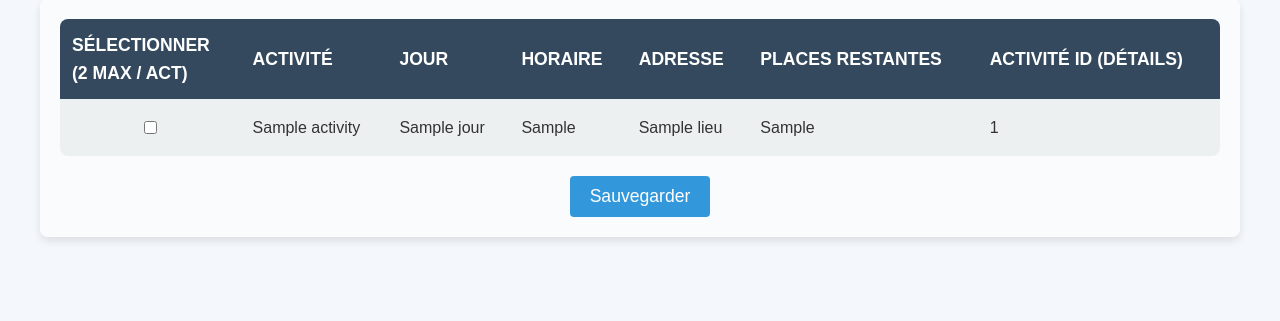
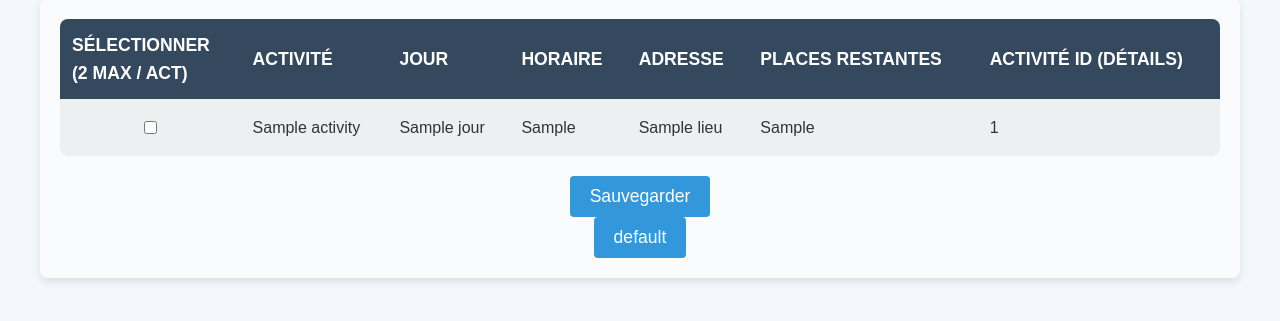
Before and after one commit to maxlttr1/reserverCreneauSUAPS, a Flask app: template src/templates/index.html in a window 1280 px wide. Shown: the part 115-436 px from the top of the page. Run offline with Flask 3, Linux system fonts and the light colour scheme; the template is opened without the code that fills it: most values are stand-ins (such as "Sample title", 1, 10 or a date in 2020); parts of the project's set-up code (start-up, migrations or seed data) failed here and were passed over.

Commit message:
Update index.html

```diff
--- a/src/templates/index.html
+++ b/src/templates/index.html
@@ -52,6 +52,7 @@
                     </tbody>
                 </table>
                 <button type="submit">Sauvegarder</button>
+                <button id='test' type="submit">default</button>
             </form>
         </section>
         {% with messages = get_flashed_messages(with_categories=true) %}
```
